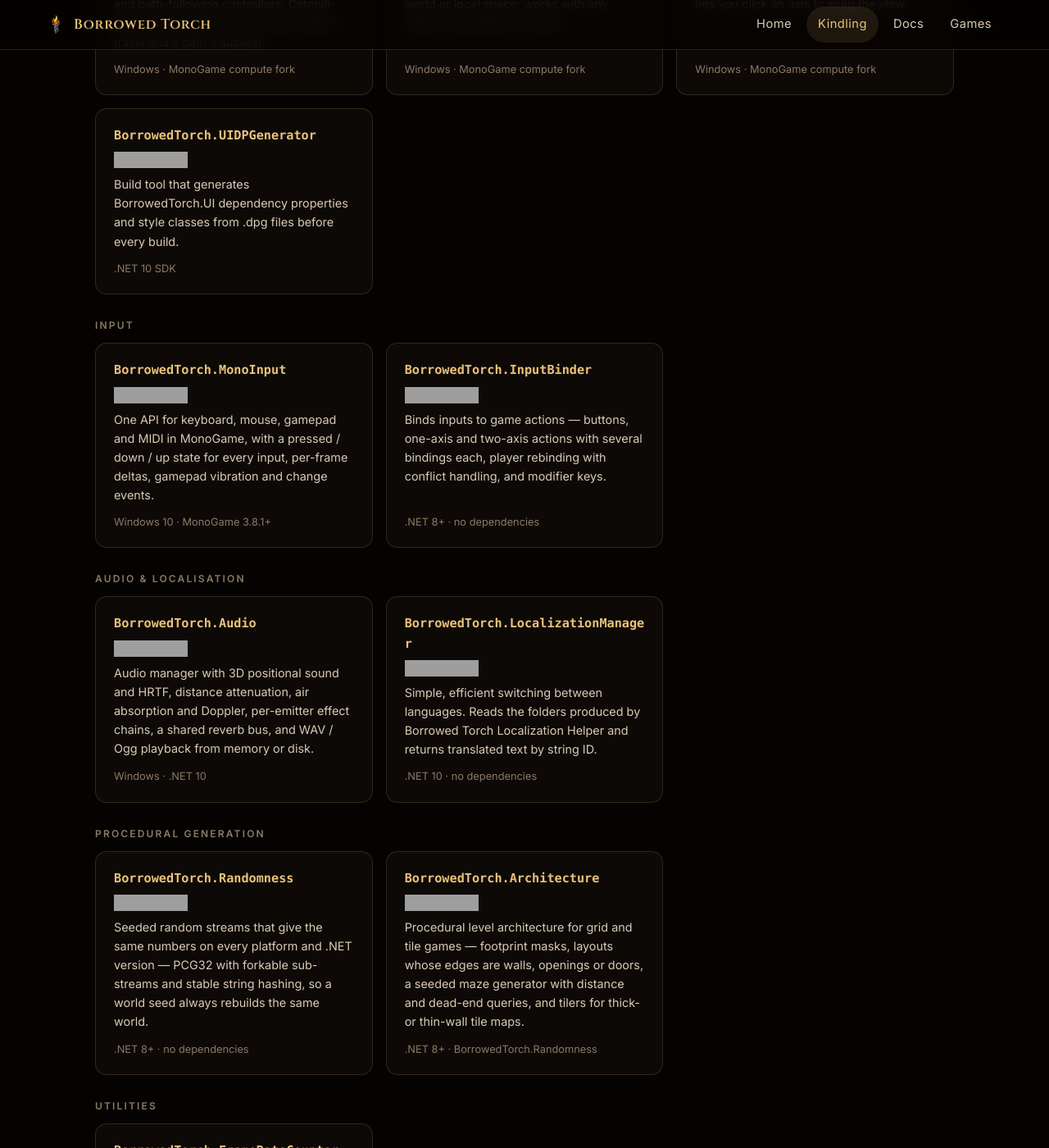
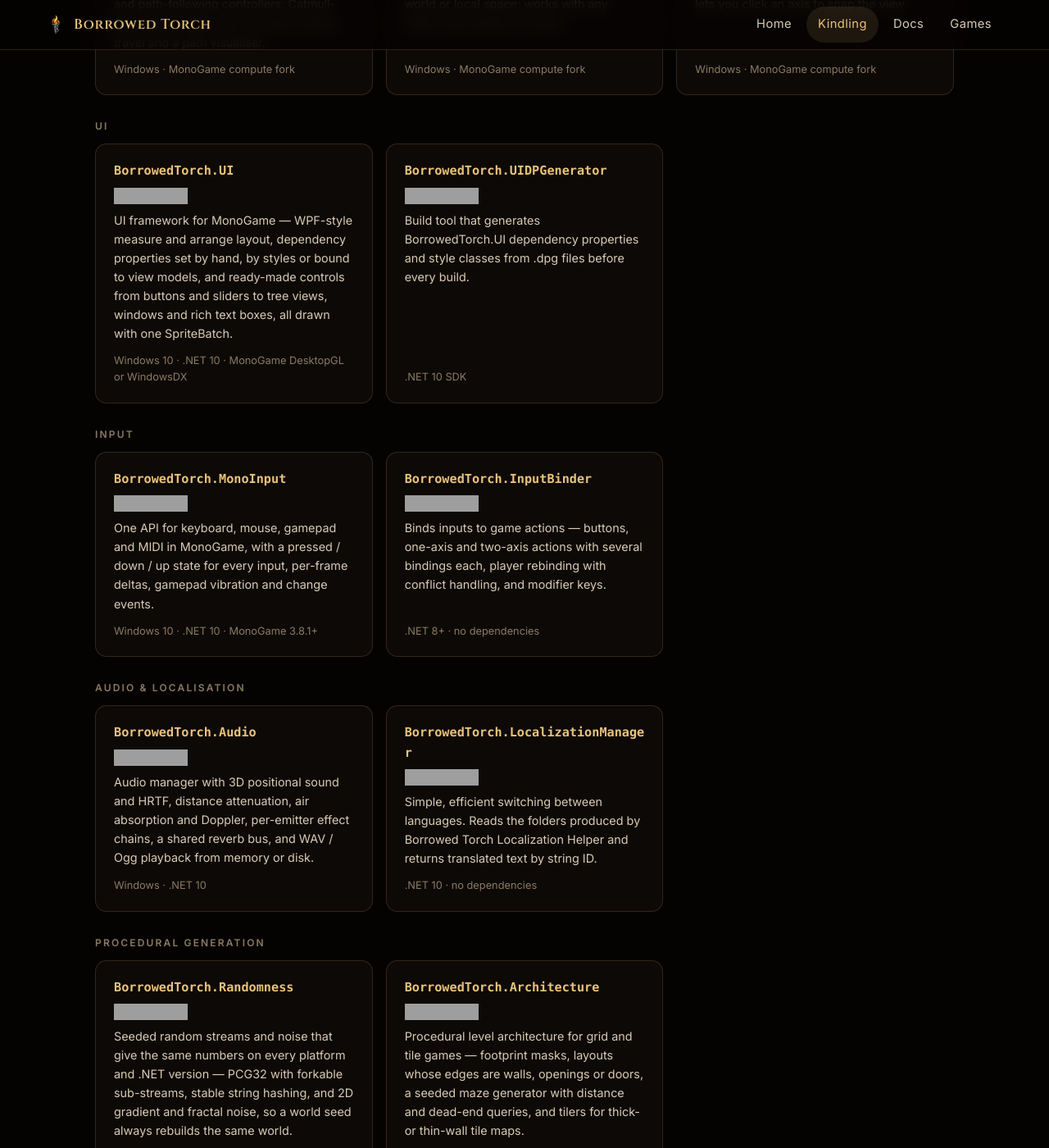
Before and after one commit to Elzianor/borrowedtorch-site, a Jekyll site: the page built from kindling/index.html, in a window 1280 px wide and 1400 px high, scrolled down 1844 px. Shown: the whole window at 82% size. Built offline with Jekyll 4.4.1, drawn with Linux system fonts in a browser that asks for light colours; grey boxes are pictures that could not be loaded.

Commit message:
Bring the NuGet package list up to date
Add BorrowedTorch.UI in a new UI group alongside UIDPGenerator, mention
noise in the Randomness summary, and list .NET 10 for MonoInput.

Co-Authored-By: Claude Opus 5.5 <noreply@anthropic.com>

```diff
--- a/_data/packages.yml
+++ b/_data/packages.yml
@@ -33,6 +33,12 @@
     - id: BorrowedTorch.SceneGizmo
       summary: A small X / Y / Z orientation widget pinned to a screen corner. It turns with the camera, highlights an axis on hover and lets you click an axis to snap the view.
       needs: Windows · MonoGame compute fork
+
+- group: UI
+  packages:
+    - id: BorrowedTorch.UI
+      summary: UI framework for MonoGame — WPF-style measure and arrange layout, dependency properties set by hand, by styles or bound to view models, and ready-made controls from buttons and sliders to tree views, windows and rich text boxes, all drawn with one SpriteBatch.
+      needs: Windows 10 · .NET 10 · MonoGame DesktopGL or WindowsDX
     - id: BorrowedTorch.UIDPGenerator
       summary: Build tool that generates BorrowedTorch.UI dependency properties and style classes from .dpg files before every build.
       needs: .NET 10 SDK
@@ -41,7 +47,7 @@
   packages:
     - id: BorrowedTorch.MonoInput
       summary: One API for keyboard, mouse, gamepad and MIDI in MonoGame, with a pressed / down / up state for every input, per-frame deltas, gamepad vibration and change events.
-      needs: Windows 10 · MonoGame 3.8.1+
+      needs: Windows 10 · .NET 10 · MonoGame 3.8.1+
     - id: BorrowedTorch.InputBinder
       summary: Binds inputs to game actions — buttons, one-axis and two-axis actions with several bindings each, player rebinding with conflict handling, and modifier keys.
       needs: .NET 8+ · no dependencies
@@ -58,7 +64,7 @@
 - group: Procedural generation
   packages:
     - id: BorrowedTorch.Randomness
-      summary: Seeded random streams that give the same numbers on every platform and .NET version — PCG32 with forkable sub-streams and stable string hashing, so a world seed always rebuilds the same world.
+      summary: Seeded random streams and noise that give the same numbers on every platform and .NET version — PCG32 with forkable sub-streams, stable string hashing, and 2D gradient and fractal noise, so a world seed always rebuilds the same world.
       needs: .NET 8+ · no dependencies
     - id: BorrowedTorch.Architecture
       summary: Procedural level architecture for grid and tile games — footprint masks, layouts whose edges are walls, openings or doors, a seeded maze generator with distance and dead-end queries, and tilers for thick- or thin-wall tile maps.
```
